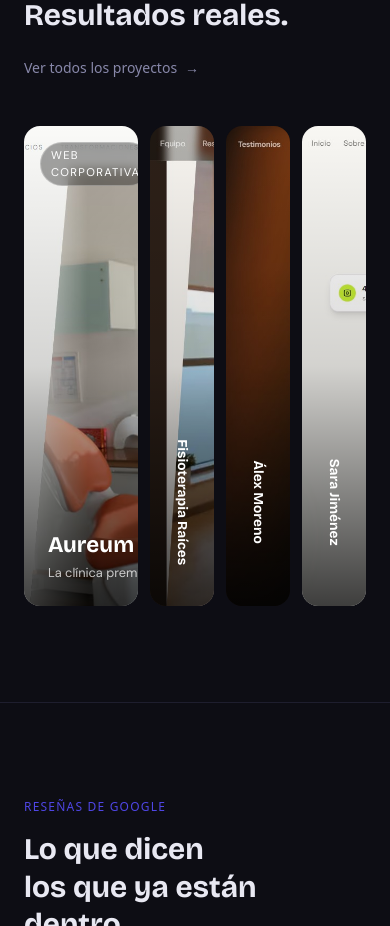
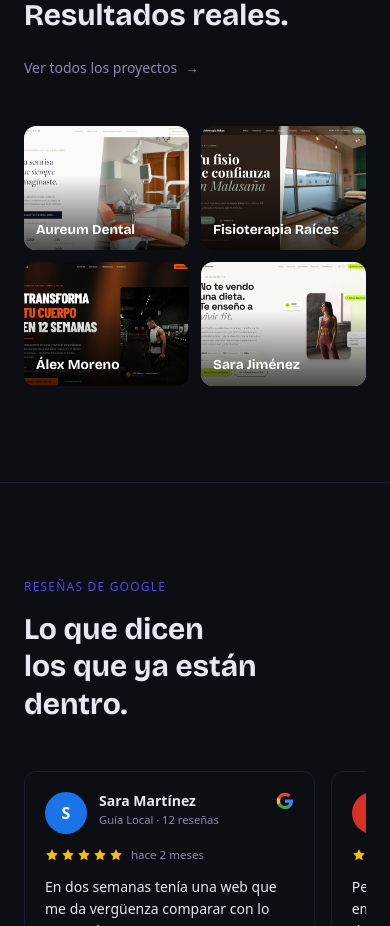
Before and after one commit to Ricardo2325/captiva, a Next.js app: page / in a window 390 px wide. Shown: the part 2060-2986 px from the top of the page. Built offline with nearby package versions, Linux system fonts and the light colour scheme.

Commit message:
feat: 2x2 grid on mobile, accordion on desktop for portfolio preview

```diff
--- a/src/components/ui/interactive-image-accordion.tsx
+++ b/src/components/ui/interactive-image-accordion.tsx
@@ -2,6 +2,7 @@
 
 import React, { useState } from 'react';
 import Image from 'next/image';
+import Link from 'next/link';
 import { Project } from '@/data/projects';
 
 interface AccordionItemProps {
@@ -113,7 +114,47 @@ export function ImageAccordion({ projects }: ImageAccordionProps) {
   const [activeIndex, setActiveIndex] = useState(0);
 
   return (
-    <div className="flex flex-row items-stretch gap-3 w-full">
+    <>
+      {/* Mobile: grid 2×2 */}
+      <div className="md:hidden grid grid-cols-2 gap-3">
+        {projects.map((project) => (
+          <Link key={project.slug} href="/portfolio" style={{ textDecoration: 'none' }}>
+            <div
+              style={{
+                position: 'relative',
+                aspectRatio: '4/3',
+                borderRadius: '12px',
+                overflow: 'hidden',
+              }}
+            >
+              <Image
+                src={`/portfolio/${project.slug}/desktop.jpg`}
+                alt={project.name}
+                fill
+                style={{ objectFit: 'cover', objectPosition: 'top' }}
+                sizes="50vw"
+                quality={85}
+              />
+              <div
+                style={{
+                  position: 'absolute',
+                  inset: 0,
+                  background: 'linear-gradient(to top, rgba(0,0,0,0.7) 0%, transparent 60%)',
+                }}
+              />
+              <p
+                className="font-display absolute bottom-3 left-3 right-3"
+                style={{ fontSize: '0.85rem', fontWeight: 700, color: '#ffffff', lineHeight: 1.2 }}
+              >
+                {project.name}
+              </p>
+            </div>
+          </Link>
+        ))}
+      </div>
+
+      {/* Desktop: accordion */}
+      <div className="hidden md:flex flex-row items-stretch gap-3 w-full">
         {projects.map((project, index) => (
           <AccordionItem
             key={project.slug}
@@ -123,5 +164,6 @@ export function ImageAccordion({ projects }: ImageAccordionProps) {
           />
         ))}
       </div>
+    </>
   );
 }
```
Lines whose indentation alone changed are shown as unchanged.
